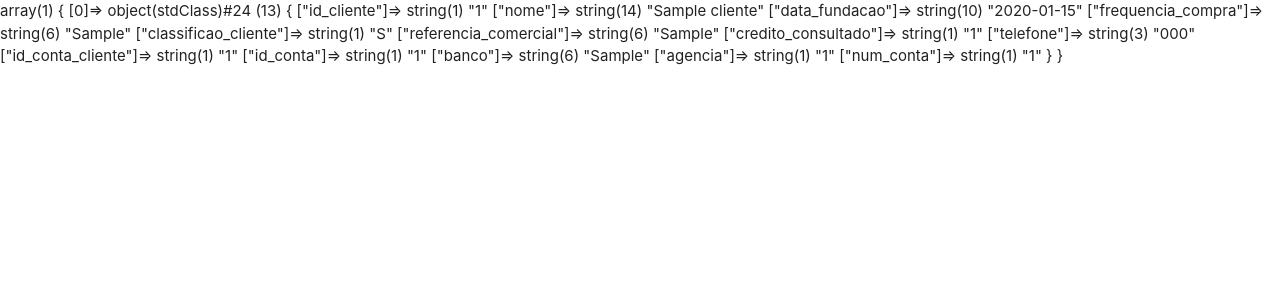
After one commit to savio777/caixa_php, a CodeIgniter app: page /database/index.php/cliente/saldo/1 in a window 1280 px wide. The commit adds this page. Shown: the top 300 px of the page. Run offline with CodeIgniter, Linux system fonts and the light colour scheme; tables that the repository leaves empty hold one stand-in row (values such as "Sample post").

Commit message:
primeira versão do backend do saldo finalizada

```diff
--- a/application/controllers/Cliente.php
+++ b/application/controllers/Cliente.php
@@ -9,6 +9,7 @@ class Cliente extends CI_Controller
     {
         parent::__construct();
         $this->load->model('Cliente_model');
+        $this->load->model('Saldo_model');
     }
 
     // views
@@ -24,6 +25,21 @@ class Cliente extends CI_Controller
         $this->load->view('cliente/cadastrar');
     }
 
+    public function saldo($id_cliente)
+    {
+        $cliente = $this->Cliente_model->pegar_cliente($id_cliente);
+        $saldo = $this->Saldo_model->pegar_saldo($id_cliente);
+        $transacoes = $this->Saldo_model->pegar_transacao($saldo[0]->id_saldo);
+
+        $data = array(
+            'cliente' => $cliente,
+            'saldo' => $saldo,
+            'transacoes' => $transacoes
+        );
+
+        $this->load->view('saldo/cliente', $data);
+    }
+
     // models
 
     public function cadastrar_dados()
@@ -35,4 +51,10 @@ class Cliente extends CI_Controller
 
         echo "<script>window.location.href='../cliente'</script>";
     }
+
+    public function apagar_cliente($id_cliente)
+    { }
+
+    public function editar_cliente($id_cliente)
+    { }
 }
--- a/application/models/Cliente_model.php
+++ b/application/models/Cliente_model.php
@@ -37,4 +37,13 @@ class Cliente_model extends CI_Model
         $sql = $this->db->query($select . $inner_join);
         return $sql->result();
     }
+
+    public function pegar_cliente($id_cliente)
+    {
+        $select = 'SELECT * FROM cliente ';
+        $inner_join = 'INNER JOIN conta_cliente ON cliente.id_conta_cliente = conta_cliente.id_conta';
+        $where = ' WHERE cliente.id_cliente = ?';
+        $sql = $this->db->query($select . $inner_join . $where, array($id_cliente));
+        return $sql->result();
+    }
 }
--- /dev/null
+++ b/application/models/Saldo_model.php
@@ -0,0 +1,53 @@
+<?php
+
+defined('BASEPATH') or exit('No direct script access allowed');
+
+class Saldo_model extends CI_Model
+{
+
+    public function __construct()
+    {
+        $this->load->database();
+    }
+
+    public function pegar_saldo($id_cliente)
+    {
+        $this->db->where('id_cliente', $id_cliente);
+        $this->db->select('id_saldo, valor');
+        $sql = $this->db->get('saldo');
+        return $sql->result();
+    }
+
+    public function atualizar_saldo($data)
+    {
+        $this->db->where('id_cliente', $data['id_cliente']);
+        $this->db->set('valor', $data['valor']);
+        $this->db->update('saldo');
+    }
+
+    public function salvar_saldo($id_cliente)
+    {
+        $this->db->set('valor', 0);
+        $this->db->set('id_cliente', $id_cliente);
+        $this->db->insert('saldo');
+    }
+
+    public function salvar_transacao($data)
+    {
+        $this->db->set('tipo', $data['tipo']);
+        $this->db->set('descricao', $data['descricao']);
+        $this->db->set('valor', $data['valor']);
+        $this->db->set('data_transacao', 'NOW()', FALSE);
+        $this->db->set('id_saldo', $data['id_saldo']);
+        $this->db->set('id_fornecedor_transacoes', $data['id_fornecedor_transacoes']);
+        $this->db->insert('transacoes');
+    }
+
+    public function pegar_transacao($id_saldo)
+    {
+        $this->db->where('id_saldo', $id_saldo);
+        $this->db->set('id_transacoes, tipo, descricao, valor, data_transacao, id_fornecedor_transacoes');
+        $sql = $this->db->get('transacoes');
+        return $sql->result();
+    }
+}
--- a/application/views/home.php
+++ b/application/views/home.php
@@ -1,3 +1,5 @@
+<?php defined('BASEPATH') OR exit('No direct script access allowed'); ?>
+
 <!DOCTYPE html>
 <html lang="en">
 
@@ -21,7 +23,7 @@
       <ul id="nav-mobile" class="right hide-on-med-and-down">
         <li><a href="../index.php/cliente">Clientes</a></li>
         <li><a href="badges.html">Fornecedores</a></li>
-        <li><a href="collapsible.html">Banco</a></li>
+        <!--<li><a href="collapsible.html">Banco</a></li>-->
       </ul>
     </div>
   </nav>
--- /dev/null
+++ b/application/views/saldo/cliente.php
@@ -0,0 +1,18 @@
+<?php defined('BASEPATH') or exit('No direct script access allowed'); ?>
+
+<!DOCTYPE html>
+<html lang="en">
+
+<head>
+  <meta charset="UTF-8">
+  <meta name="viewport" content="width=device-width, initial-scale=1.0">
+  <link rel="stylesheet" href="https://cdnjs.cloudflare.com/ajax/libs/materialize/1.0.0/css/materialize.min.css">
+  <link href="https://fonts.googleapis.com/icon?family=Material+Icons" rel="stylesheet">
+  <title>Saldo</title>
+</head>
+
+<body>
+  <?php var_dump($cliente)?>
+</body>
+
+</html>
```
Also changed, not shown: application/controllers/Fornecedores.php (added, +22 -0 lines), application/models/Fornecedores_model.php (added, +23 -0 lines), application/views/cliente/clientes.php (+7 -0 lines).
